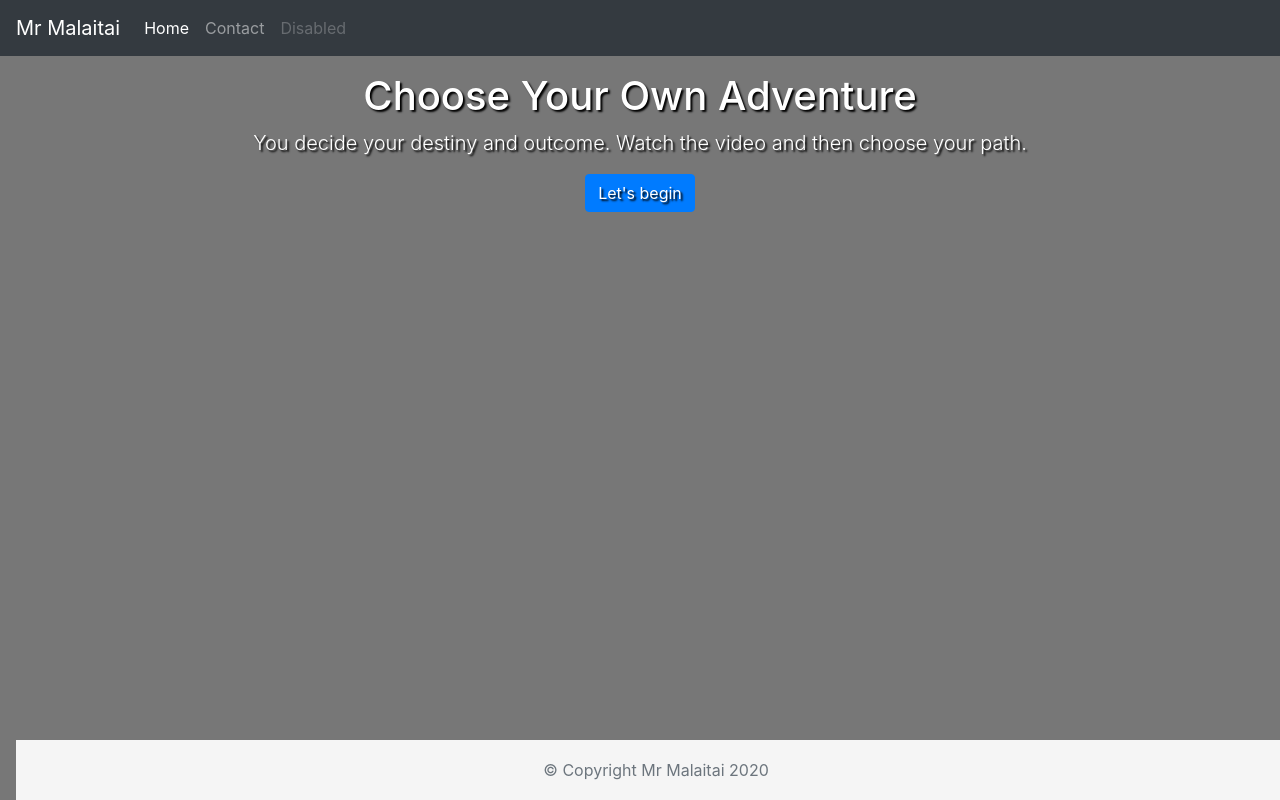
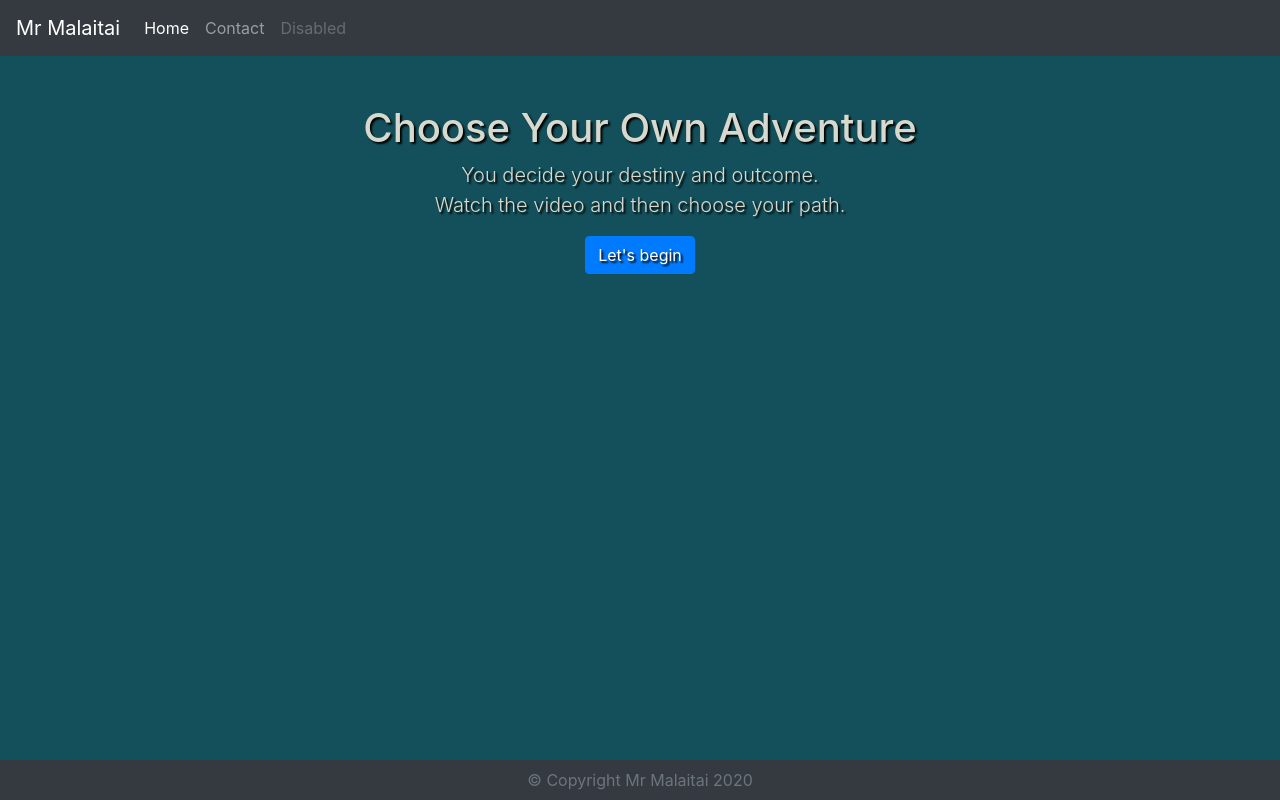
Before and after one commit to mrmalaitai/bootstrap_website, a plain HTML site: page index.html in a window 1280 px wide. Drawn offline with nearby package versions, Linux system fonts and the light colour scheme.

Commit message:
Added working footer

```diff
--- a/index.html
+++ b/index.html
@@ -11,10 +11,10 @@
     <!-- Custom stylesheet-->
     <link href="style.css" rel="stylesheet">
 
-    <title>Chose Your Own Adventure! | Home</title>
+    <title>Home | Chose Your Own Adventure!</title>
   </head>
 
-  <body class = "text-center bg">
+  <body class = "bg">
 
     <nav class="navbar navbar-expand-md navbar-dark bg-dark">
       <a class="navbar-brand" href="#">Mr Malaitai</a>
@@ -36,22 +36,22 @@
       </div>
     </nav>
 
-    <div class="p-3">
-      <main role="main" class="inner cover">
+    <div class="text-center pt-5">
+      <main role="main" class="inner cover pb-5">
         <h1 class="cover-heading">Choose Your Own Adventure</h1>
-        <p class="lead text-md-center">You decide your destiny and outcome. Watch the video and then choose your path.</p>
+        <p class="lead text-md-center">You decide your destiny and outcome.<br> Watch the video and then choose your path.</p>
         <lead>
           <a class="btn btn-primary" href="video_template.html" role="button">Let's begin</a>
         </lead>
       </main>
 
-      <footer class="footer">
+      <footer class="footer bg-dark">
         <div class="container">
           <span class="text-muted">&copy Copyright Mr Malaitai <script>document.write(new Date().getFullYear())</script></span>
         </div>
       </footer>
+    </div>
 
-    </div>
     <!-- Optional JavaScript -->
     <!-- jQuery first, then Popper.js, then Bootstrap JS -->
     <script src="https://code.jquery.com/jquery-3.5.1.slim.min.js" integrity="sha384-DfXdz2htPH0lsSSs5nCTpuj/zy4C+OGpamoFVy38MVBnE+IbbVYUew+OrCXaRkfj" crossorigin="anonymous"></script>
--- a/style.css
+++ b/style.css
@@ -1,25 +1,26 @@
 .bg{
-    background-image: url("/images/cover_image.jpg");
+    /*background-image: url("/images/cover_image.jpg");*/
     background-position: center;
     background-repeat: no-repeat;
     background-size: cover;
 }
 
 body{
-    color: #ffffff;
-    background-color: #777777;
+    color: #d7d9ce;
+    background-color: #13505b;
 }
 
 .cover{
-    color: #ffffff;
-    text-shadow: 2px 2px 2px #000000;
+    color: #d7d9ce;
+    text-shadow: 2px 2px 2px #040404;
 }
 
 .footer {
-    position: absolute;
+    position: fixed;
     bottom: 0;
     width: 100%;
-    height: 60px; /* Set the fixed height of the footer here */
-    line-height: 60px; /* Vertically center the text there */
-    background-color: #f5f5f5;
+    height: 40px; /* Set the fixed height of the footer here */
+    line-height: 40px; /* Vertically center the text there */
+    background-color: #119da4;
+    color: #d7d9ce;
   }
```
Also changed, not shown: contact.html (+3 -3 lines), video_template.html (+5 -4 lines).
